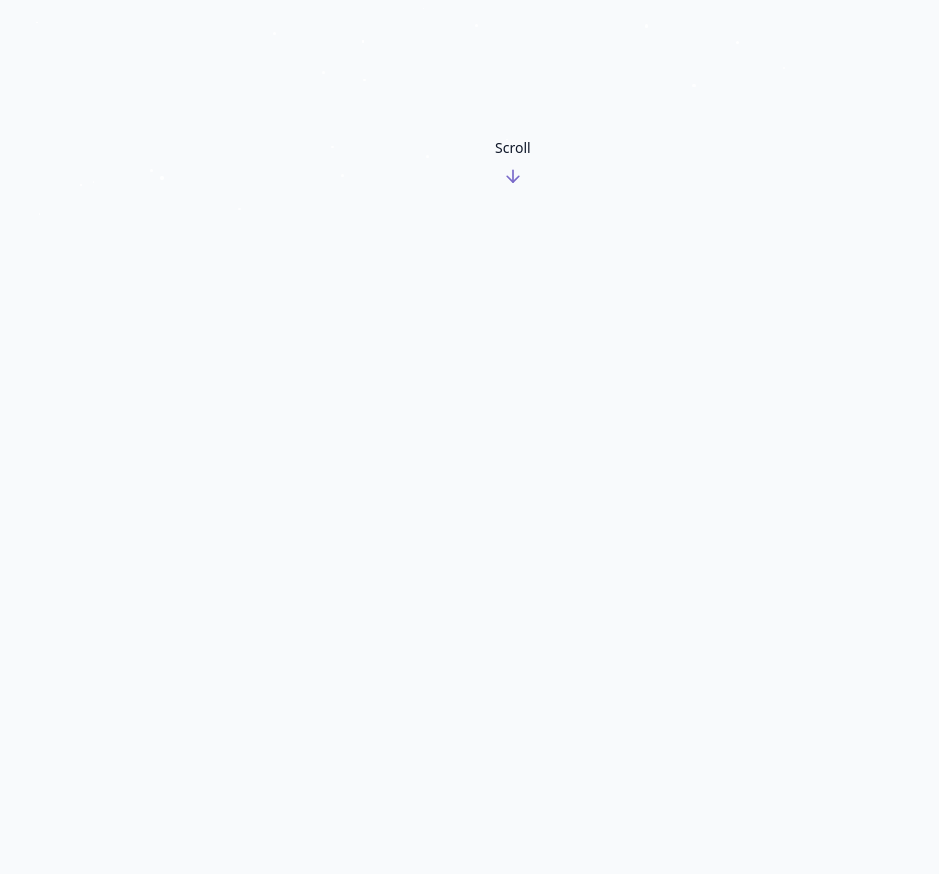
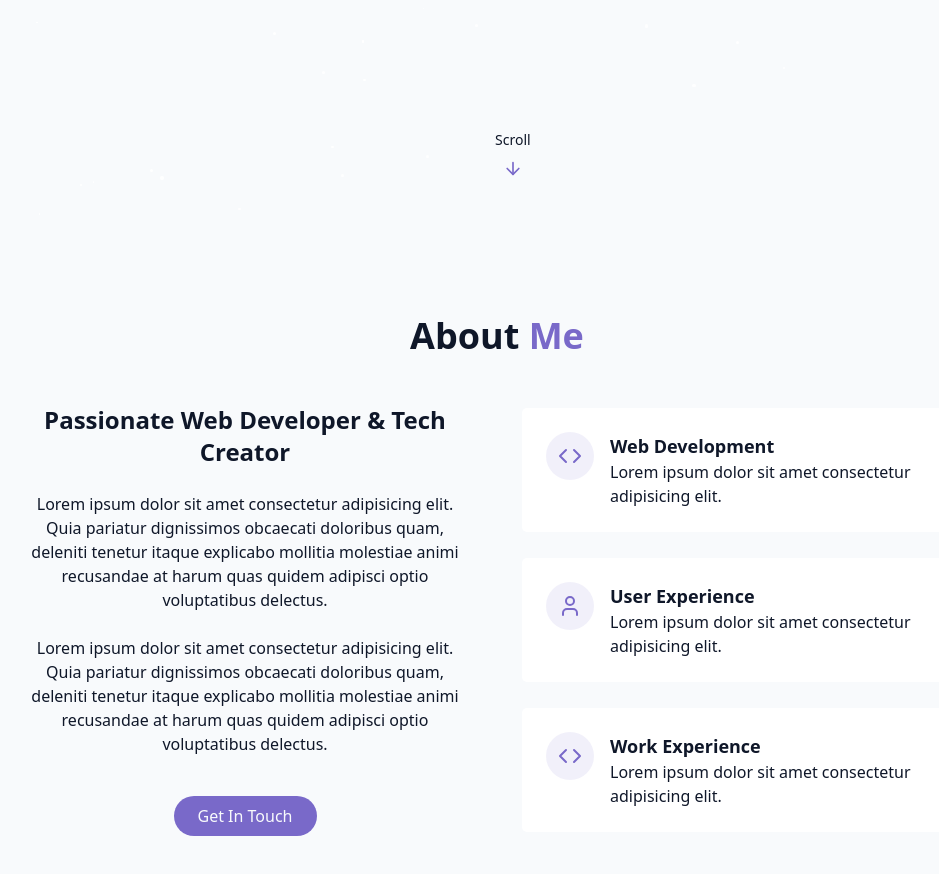
Before and after one commit to jadentoon/Portfolio, a React (Vite) app in the folder portfolio/: page / in a window 1280 px wide. Shown: the part 580-1454 px from the top of the page, without its empty margins (143-1082 px from the left). Before the commit the page ends 800 px from the top, so only its background shows below. Built offline with nearby package versions, Linux system fonts and the light colour scheme.

Commit message:
Added AboutSection.jsx

```diff
--- /dev/null
+++ b/portfolio/src/components/AboutSection.jsx
@@ -0,0 +1,74 @@
+import React from 'react'
+import {Code, User} from 'lucide-react'
+
+const AboutSection = () => {
+  return (
+    <section id="about" className='py-24 px-4 relative'>
+        {" "}
+        <div className='container mx-auto max-w-5xl'>
+            <h2 className='text-3xl md:text-4xl font-bold mb-12 text-center'>
+               About <span className='text-primary'> Me</span>
+            </h2>
+
+            <div className='grid grid-cols-1 md:grid-cols-2 gap-12 items-center'>
+                <div className='space-y-6'>
+                    <h3 className='text-2xl font-semibold'>Passionate Web Developer & Tech Creator</h3>
+                    <p className='text-muted-foreground'>
+                        Lorem ipsum dolor sit amet consectetur adipisicing elit. Quia pariatur dignissimos obcaecati doloribus quam, deleniti tenetur itaque explicabo mollitia molestiae animi recusandae at harum quas quidem adipisci optio voluptatibus delectus.
+                    </p>
+
+                    <p className='text-muted-foreground'>
+                        Lorem ipsum dolor sit amet consectetur adipisicing elit. Quia pariatur dignissimos obcaecati doloribus quam, deleniti tenetur itaque explicabo mollitia molestiae animi recusandae at harum quas quidem adipisci optio voluptatibus delectus.
+                    </p>
+
+                    <div className='flex flex-col sm:flex-row gap-4 pt-4 justify-center'>
+                        <a href="#contact" className='cosmic-button'>
+                            {" "}
+                            Get In Touch
+                        </a>
+                    </div>
+                </div>
+
+                <div className='grid grid-cols-1 gap-6'>
+                    <div className='gradient-border p-6 card-hover'>
+                        <div className='flex items-start gap-4'>
+                            <div className='p-3 rounded-full bg-primary/10'>
+                                <Code className='h-6 w-6 text-primary'/>
+                            </div>
+                            <div className='text-left'>
+                                <h4 className='font-semibold text-lg'>Web Development</h4>
+                                <p className='text-muted-foreground'>Lorem ipsum dolor sit amet consectetur adipisicing elit.</p>
+                            </div>
+                        </div>
+                    </div>
+                    <div className='gradient-border p-6 card-hover'>
+                        <div className='flex items-start gap-4'>
+                            <div className='p-3 rounded-full bg-primary/10'>
+                                <User className='h-6 w-6 text-primary'/>
+                            </div>
+                            <div className='text-left'>
+                                <h4 className='font-semibold text-lg'>User Experience</h4>
+                                <p className='text-muted-foreground'>Lorem ipsum dolor sit amet consectetur adipisicing elit.</p>
+                            </div>
+                        </div>
+                    </div>
+                    <div className='gradient-border p-6 card-hover'>
+                        <div className='flex items-start gap-4'>
+                            <div className='p-3 rounded-full bg-primary/10'>
+                                <Code className='h-6 w-6 text-primary'/>
+                            </div>
+                            <div className='text-left'>
+                                <h4 className='font-semibold text-lg'>Work Experience</h4>
+                                <p className='text-muted-foreground'>Lorem ipsum dolor sit amet consectetur adipisicing elit.</p>
+                            </div>
+                        </div>
+                    </div>
+                </div>
+            </div>
+        </div>
+
+    </section>
+  )
+}
+
+export default AboutSection
--- a/portfolio/src/index.css
+++ b/portfolio/src/index.css
@@ -148,7 +148,7 @@
 
 @utility gradient-border {
     @apply relative rounded-md;
-    background: linearGradient(to right, hsl(var(--card)), hsl(var(--card)));
+    background: linear-gradient(to right, hsl(var(--card)), hsl(var(--card)));
     background-clip: padding-box;
     border: 1px solid transparent;
 }
--- a/portfolio/src/pages/Home.jsx
+++ b/portfolio/src/pages/Home.jsx
@@ -3,6 +3,8 @@
 import ThemeToggle from '../components/ThemeToggle'
 import Background from '../components/Background'
 import HeroSection from '../components/HeroSection'
+import AboutSection from '../components/AboutSection'
+
 
 const Home = () => {
     return (
@@ -12,6 +14,7 @@
             <Navbar />
             <main>
                 <HeroSection />
+                <AboutSection />
             </main>
         </div>
     )
```
